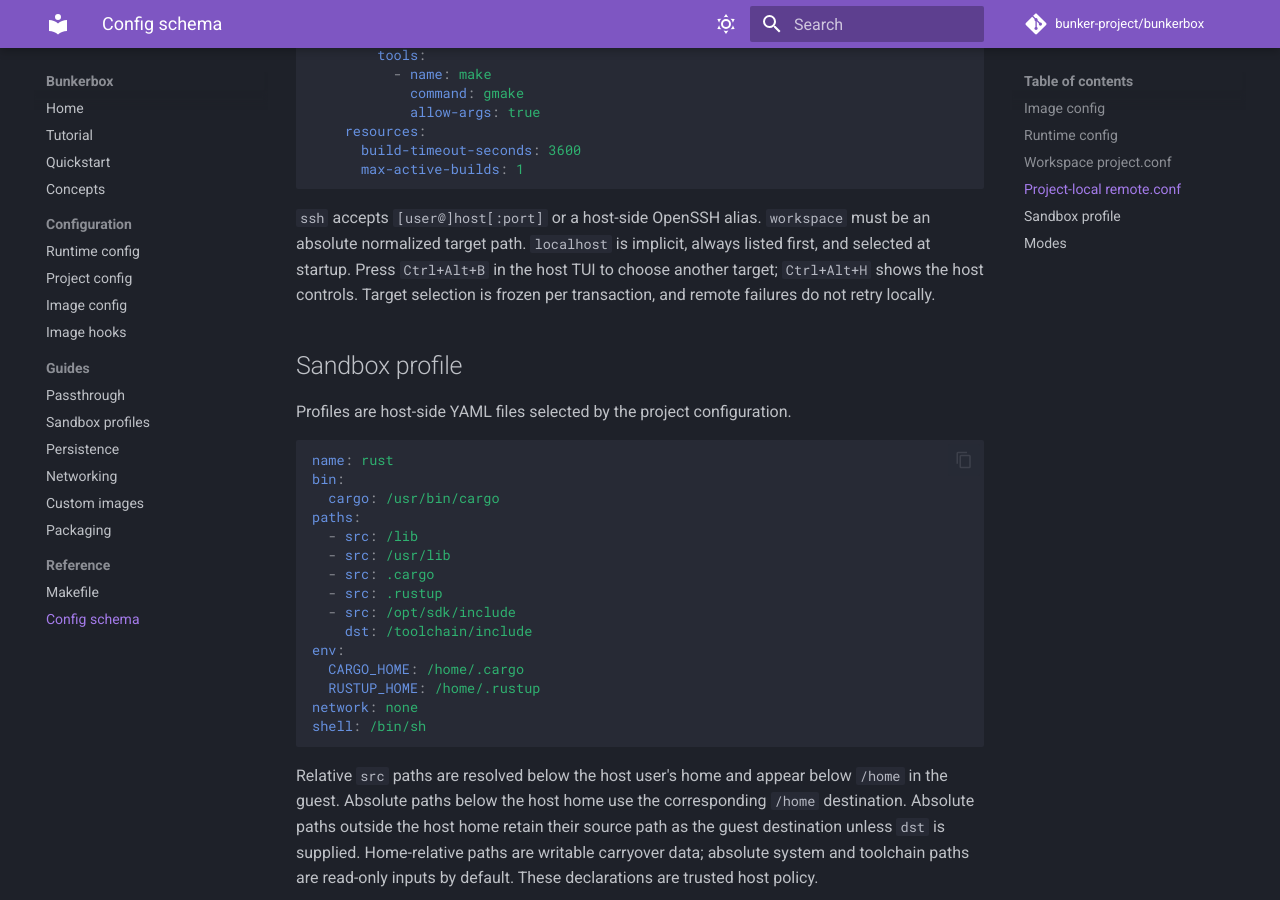
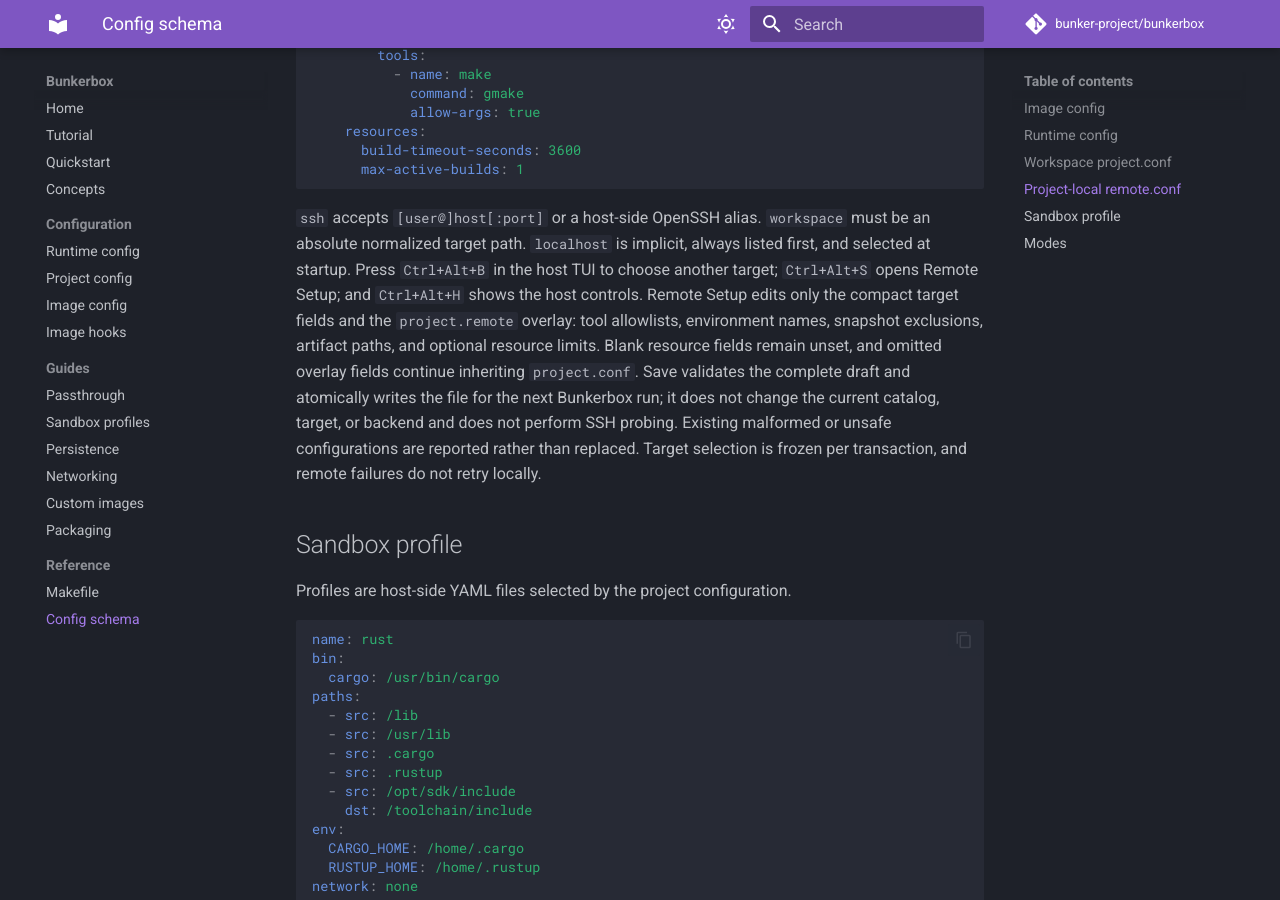
Before and after one commit to tinythings/bunkerbox, an MkDocs documentation site: the page built from docs/reference/config-schema.md, in a window 1280 px wide and 900 px high, scrolled down 2597 px. Built offline with MkDocs 1.6.1 and Material for MkDocs 9.7.7, drawn with Linux system fonts in a browser that asks for light colours; comment, search, counter and statistics services are not loaded.

Commit message:
Update config docs

```diff
--- a/docs/reference/config-schema.md
+++ b/docs/reference/config-schema.md
@@ -135,8 +135,16 @@ targets:
 `ssh` accepts `[user@]host[:port]` or a host-side OpenSSH alias. `workspace`
 must be an absolute normalized target path. `localhost` is implicit, always
 listed first, and selected at startup. Press `Ctrl+Alt+B` in the host TUI to
-choose another target; `Ctrl+Alt+H` shows the host controls. Target selection
-is frozen per transaction, and remote failures do not retry locally.
+choose another target; `Ctrl+Alt+S` opens Remote Setup; and `Ctrl+Alt+H` shows
+the host controls. Remote Setup edits only the compact target fields and the
+`project.remote` overlay: tool allowlists, environment names, snapshot
+exclusions, artifact paths, and optional resource limits. Blank resource fields
+remain unset, and omitted overlay fields continue inheriting `project.conf`.
+Save validates the complete draft and atomically writes the file for the next
+Bunkerbox run; it does not change the current catalog, target, or backend and
+does not perform SSH probing. Existing malformed or unsafe configurations are
+reported rather than replaced. Target selection is frozen per transaction, and
+remote failures do not retry locally.
 
 ## Sandbox profile
 
```
Also changed, not shown: docs/config/project.md (+7 -1 lines).
